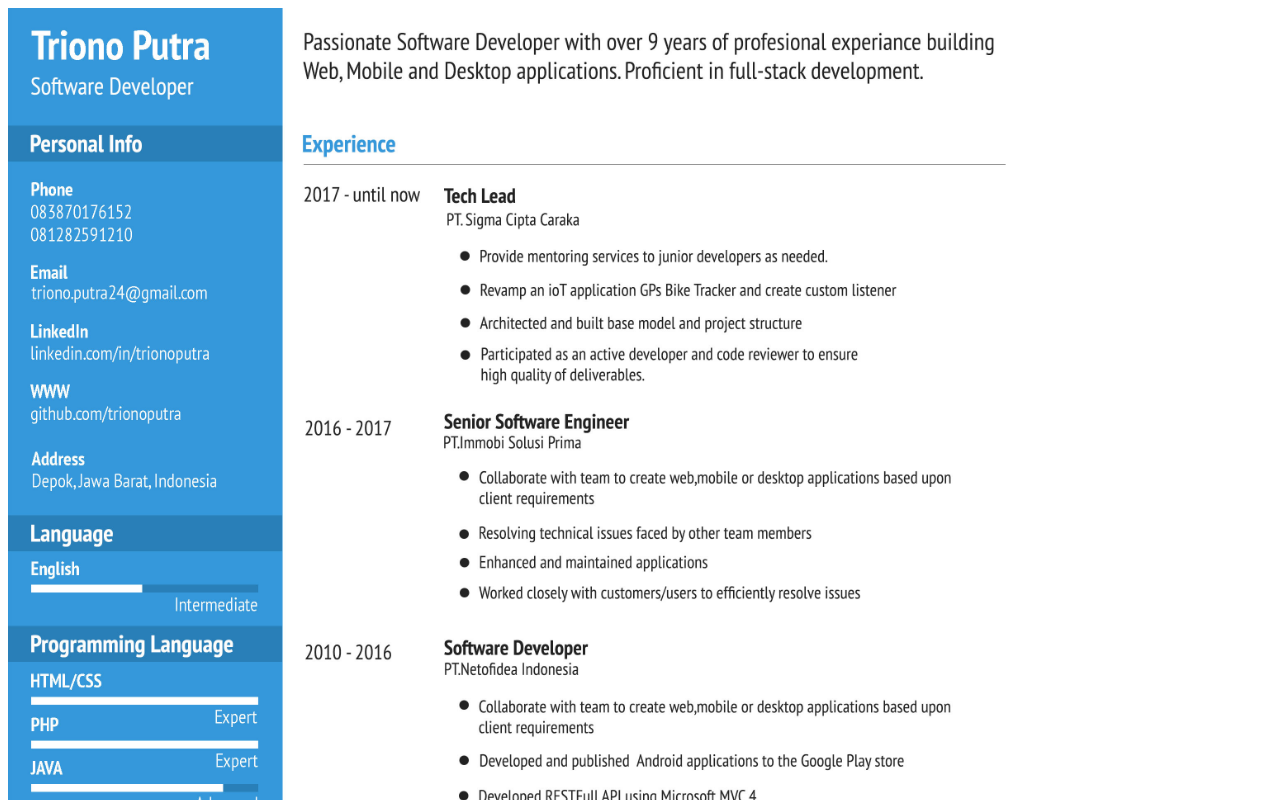
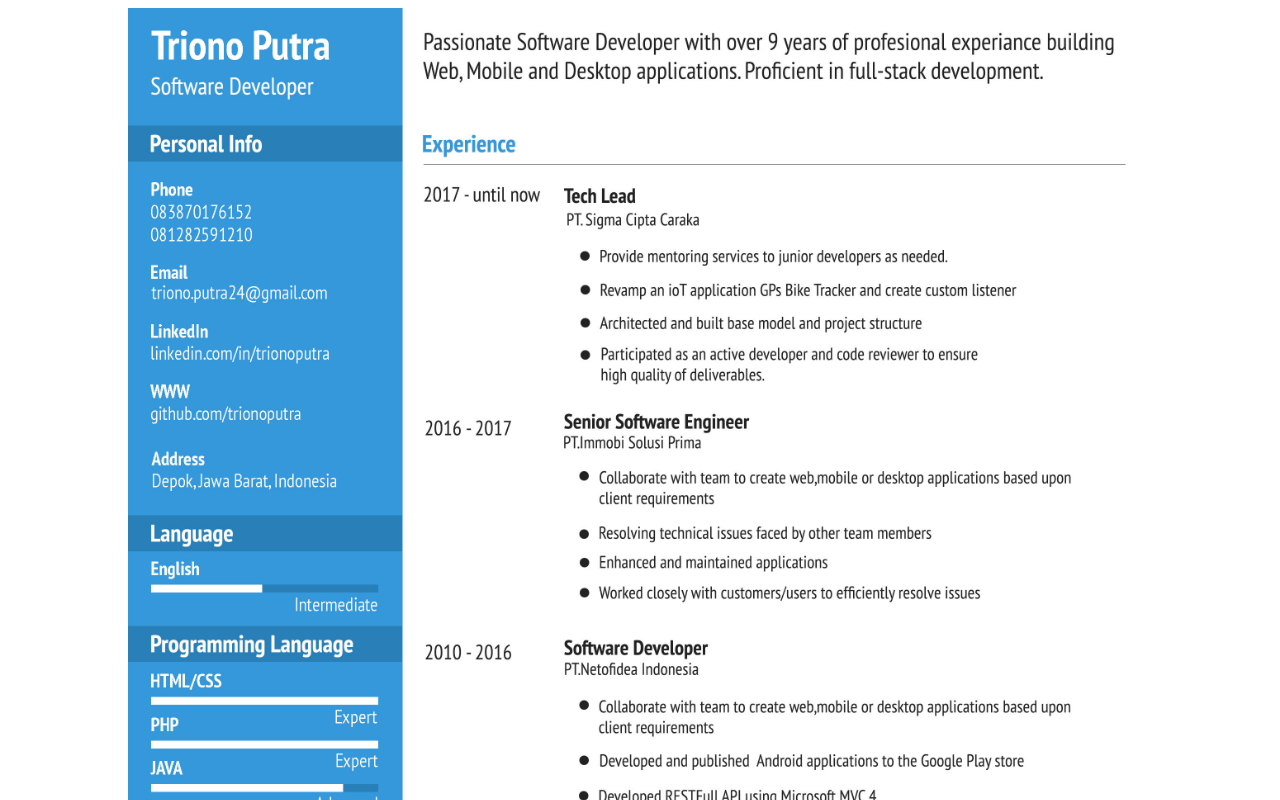
Before and after one commit to trionoputra/trionoputra.github.io, a plain HTML site: page index.html in a window 1280 px wide. Shown: the top 800 px of the page. Drawn offline with Linux system fonts and the light colour scheme.

Commit message:
Update index.html

```diff
--- a/index.html
+++ b/index.html
@@ -3,6 +3,8 @@
     <title>CV Triono Putra</title>
   </head>
   <body>
-     <img src="CV.JPEG" width="1024" />
+      <div style="width:1024;margin:0 auto;">
+        <img src="CV.JPEG" width="1024" />
+      </div>
   </body>
 </html>
```
